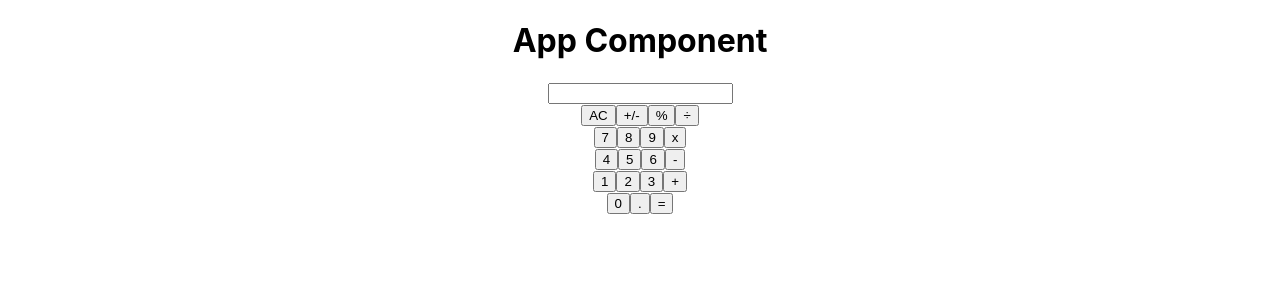
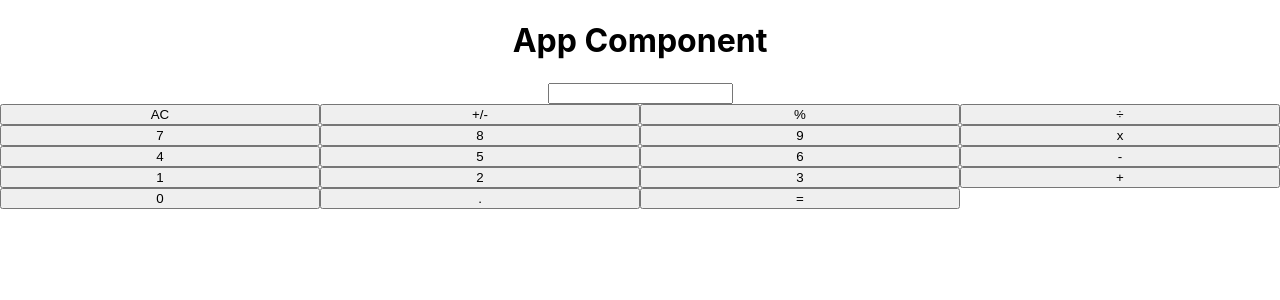
Before and after one commit to andresporras3423/calculator-react, a React (Create React App) app: page / in a window 1280 px wide. Shown: the top 300 px of the page. Built offline with nearby package versions, Linux system fonts and the light colour scheme.

Commit message:
using grid to organize content

```diff
--- a/src/App.css
+++ b/src/App.css
@@ -5,6 +5,11 @@
 .App-logo {
   height: 40vmin;
   pointer-events: none;
+}
+
+.calculator-group {
+  display: grid;
+  grid-template-columns: 1fr 1fr 1fr 1fr;
 }
 
 @media (prefers-reduced-motion: no-preference) {
--- a/src/ButtonPanel.js
+++ b/src/ButtonPanel.js
@@ -13,7 +13,7 @@ function ButtonPanel() {
     <div>
       {
           groups.map(group => (
-            <div key={Math.random() * 10}>
+            <div className="calculator-group" key={Math.random() * 10}>
               {
                   group.map(btn => (
                     <Button name={btn} key={Math.random * 10} />
```
